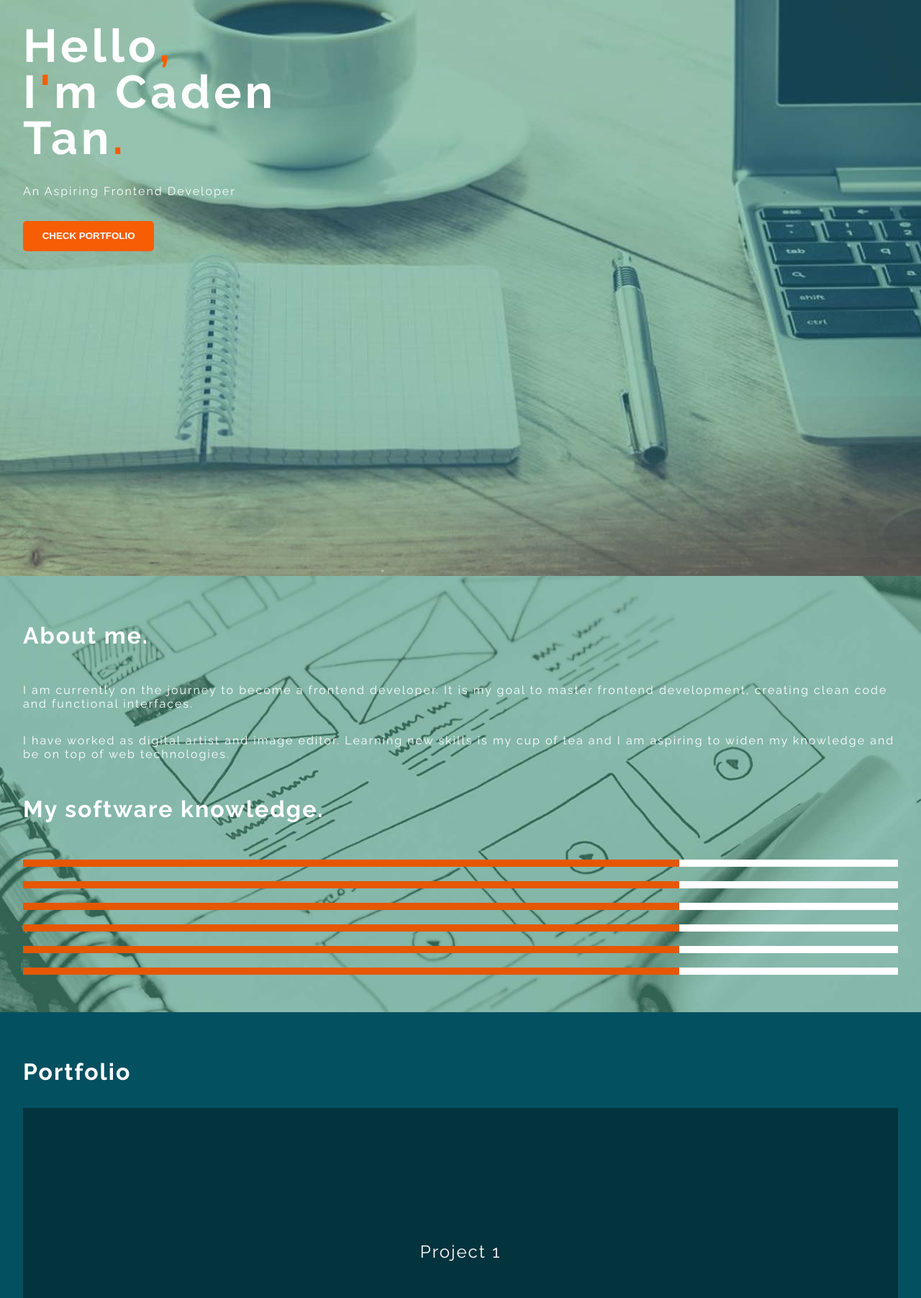
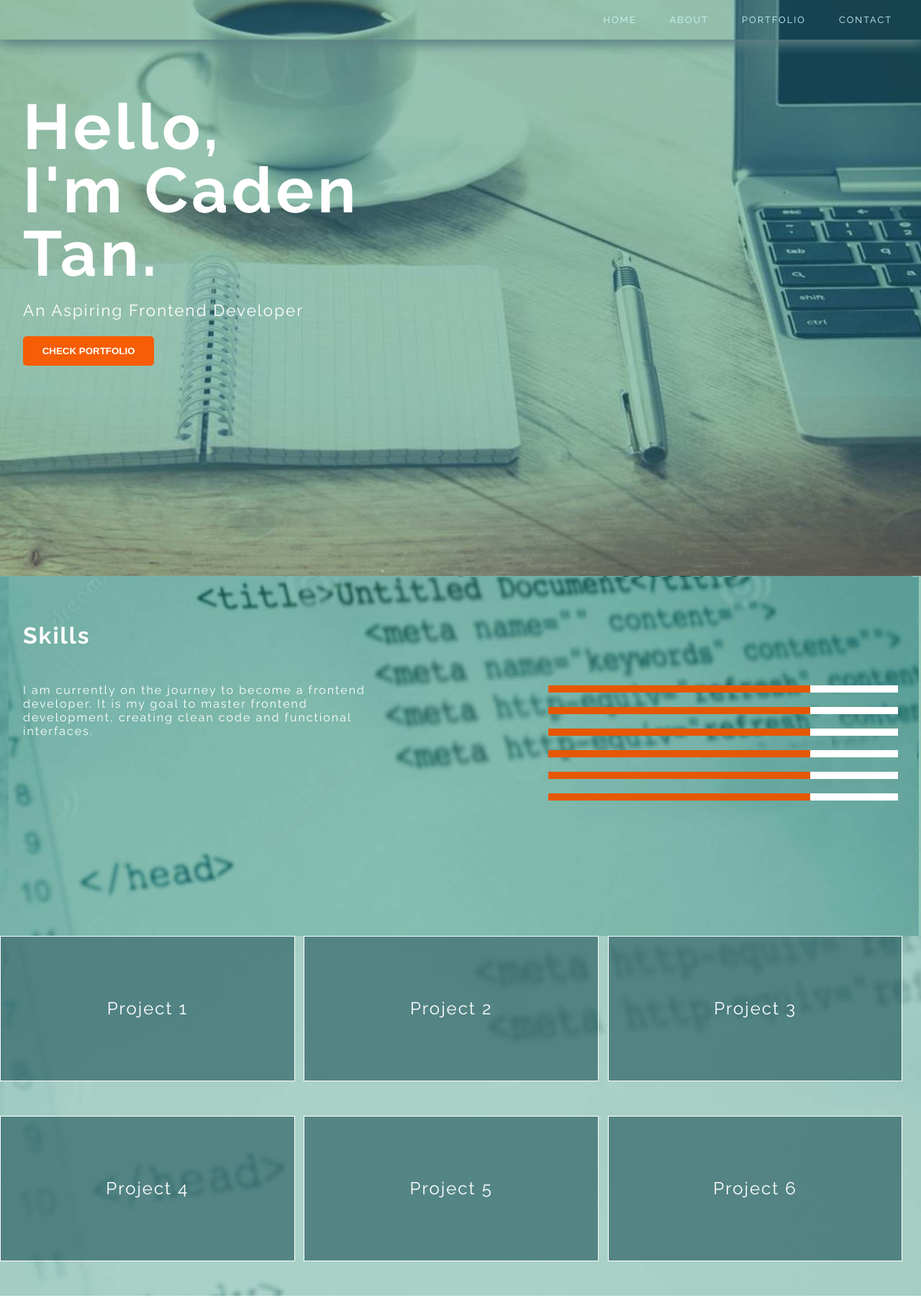
Before and after one commit to cadtan/portfolio, a plain HTML site: page index.html in a window 1280 px wide. Shown: the top 1803 px of the page at 72% size. Drawn offline with nearby package versions, Linux system fonts and the light colour scheme.

Commit message:
add navigation menu

```diff
--- a/css/style.css
+++ b/css/style.css
@@ -49,6 +49,10 @@ a {
 	text-decoration: none;
 }
 
+li {
+	list-style: none;
+}
+
 /* Basic elements
 ===================== */
 
@@ -74,11 +78,82 @@ button {
 }
 
 
+/* Navigation menu
+===================== */
+
+.nav-menu {
+	text-align: center;
+	width: 100%;
+	padding: 0 20px;
+	display: none;
+	margin-top: 71px;
+	background-color: #305260;
+	box-shadow: 5px 5px 5px rgba(73, 123 128, .5);
+}
+
+.nav-menu li a {
+	display: block;
+	text-transform: uppercase;
+	padding: 2em 0;
+	color: #cdfbff;
+	border-bottom: 1px solid #416d80;
+}
+
+.mobile-bar {
+	/*width: 3em;*/
+	display: block;
+	float: right;
+	margin: 1em;
+	cursor: pointer;
+}
+
+.bar1,
+.bar2,
+.bar3 {
+	width: 35px;
+	height: 5px;
+	margin-bottom: 8px;
+	background-color: #fff;
+	transition: all ease-in-out 200ms;
+}
+
+.change .bar1 {
+	-webkit-transform: rotate(-45deg) translate(-9px, 6px);
+	transform: rotate(-45deg) translate(-9px, 6px);
+}
+
+.change .bar2 {
+	opacity: 0;
+}
+
+.change .bar3 {
+	-webkit-transform: rotate(45deg) translate(-11px, -10px);
+	transform: rotate(45deg) translate(-11px, -10px);
+}
+
 /* header
 ===================== */
 
 .header {
-	background: url(../images/header-bg.jpg);
+	position: absolute;
+	width: 100%;
+	box-shadow: 2px 2px 20px #5c8184;
+}
+
+.logo {
+	font-size: 1.8em;
+	float: left;
+	padding: 10px;
+	color: #cdfbff;
+}
+
+
+
+/* home
+===================== */
+
+.home {
+	background: url(../images/home-bg.jpg);
 	background-size: cover;
 	background-repeat: no-repeat;
 	background-position: center;
@@ -87,25 +162,22 @@ button {
 	color: #fff;
 }
 
-
-.header p {
+.home p {
 	width: 35%;
 	margin: 20px 0;
 }
 
 .name {
-	/*font-size: 5.5em;*/
-	font-size: 4em;
+	font-size: 3.5em;
 	line-height: 1em;
 	letter-spacing: 5px;
 	text-transform: none;
+	margin-top: 100px;
 }
 
 .title {
-	/*font-size: 1.4em;*/
 	font-size: 1em;
 	font-weight: 400;
-	margin: 1em 0;
 }
 
 .resume-btn {
@@ -127,18 +199,10 @@ button {
 ===================== */
 
 
-.header,
+.home,
 .about {
 	transition: initial;
 }
-
-.text {
-	height: 100px;
-	width: 200px;
-	background-color: #fff;
-	padding-top: 15em;
-}
-
 
 
 /* About
@@ -146,6 +210,7 @@ button {
 
 .about {
 	background: url(../images/about-bg.jpg);
+	background: url(../images/skills-bg.jpg);
 	background-size: cover;
 	background-repeat: no-repeat;
 	background-position: center;
@@ -181,28 +246,26 @@ button {
 	background-color: #E55701;
 }
 
-.skills {
-	background: url(../images/skills-bg.jpg);
-	background-size: cover;
-	background-repeat: no-repeat;
-	background-position: center;
-	background-attachment: fixed;
-}
 
 /* portfolio
 ===================== */
 
 .portfolio {
-	background-color: #035061;
+	/*background-color: #035061;*/
+	background: url(../images/skills-bg2.jpg);
+	background-attachment: fixed;
+	background-position: 0 50%;
 	color: #fff;
 }
 
 .project {
-	background-color: #03333D;
+	background-color: rgba(1, 59, 66, .5);
+	border: 1px solid #fff;
 	font-size: 1.5em;
-	line-height: 400px;
-	height: 400px;
+	line-height: 200px;
+	width: 100%;
 	margin-bottom: 2em;
+	/*margin-top: -50px;*/
 	text-align: center;
 }
 
@@ -211,6 +274,8 @@ button {
 
 .contact {
 	color: #000;
+	/*background: url(../images/about-bg.jpg);*/
+	background-position: 0% 0;
 }
 
 a.email {
@@ -225,15 +290,95 @@ a.email {
 	margin-right: 2em;
 }
 
+/* footer
+===================== */
+
+footer {
+	background-color: #025764;
+	padding: 1em;
+}
+
 
 /* Media Query
 ===================== */
 
 @media (min-width: 960px) {
 
-	.header {
-		/*padding-top: 10vh;*/
+	/********** home ***********/
+
+	.home {
 		height: 100vh;
 	}
 
+	.name {
+		font-size: 5.5em;
+	}
+
+
+	.title {
+		font-size: 1.4em;
+	}
+
+	.mobile-bar {
+		display: none;
+	}
+
+	.nav-menu {
+		display: block;
+		margin-top: 0;
+		background: transparent;
+		box-shadow: 2px 2px 20px #5c8184;
+	}
+
+	.nav-menu ul {
+		float: right;
+	}
+
+	.nav-menu li {
+		display: inline-block;
+	}
+
+	.nav-menu li a {
+		font-size: 0.8em;
+		padding: 20px;
+		border-bottom: 0;
+	}
+
+	/********** About ***********/
+
+	.about {
+		height: 500px;
+	}
+
+	.info {
+		float: left;
+	}
+
+	.skills {
+		float: right;
+		padding-top: 100px;
+	}
+
+	.info,
+	.skills {
+		width: 40%;
+	}
+
+	.info {
+		margin-right: 5em;
+	}
+
+
+	/********** Portfolio ***********/
+
+	.project {
+		float: left;
+		margin-right: 1%;
+		width: 32%;
+	}
+
+	.project:last-child {
+		margin-right: 0;
+	}
+
 }
--- a/index.html
+++ b/index.html
@@ -2,6 +2,7 @@
 <html lang="en">
 <head>
 	<meta charset="UTF-8">
+	<meta name="viewport" content="width=device-width, initial-scale=1.0">
 	<title>Caden Tan Portfolio</title>
 	<link href="https://fonts.googleapis.com/css?family=Raleway:400,700" rel="stylesheet">
 	<link rel="stylesheet" href="css/style.css">
@@ -9,21 +10,41 @@
 </head>
 <body>
 
-<section class="header parallax-bg">
-	<div class="container">
-		<h1 class="name">Hello<span class="orange">,</span><br> I<span class="orange">'</span>m Caden<br> Tan<span class="orange">.</span></h1>
+<section class="header clearfix">
+	<div class="mobile-bar">
+		<div class="bar1"></div>
+		<div class="bar2"></div>
+		<div class="bar3"></div>
+	</div>
+
+	<nav class="nav-menu clearfix">
+		<!-- <h1 class="logo">\C:\T</h1> -->
+		<ul>
+			<li><a href="#">Home</a></li>
+			<li><a href="#">About</a></li>
+			<li><a href="#">Portfolio</a></li>
+			<li><a href="#">Contact</a></li>
+		</ul>
+	</nav>
+</section>
+
+<section class="home parallax-bg clearfix">
+		<div class="container clearfix">
+		<h1 class="name">Hello,<br> I'm Caden<br> Tan.</h1>
 		<h2 class="title">An Aspiring Frontend Developer</h2>
 		<button class="resume-btn">Check Portfolio</button>
 	</div>
 </section>
 
 <section class="about parallax-bg2">
-	<div class="container">
-		<h2>About me.</h2>
+	<div class="container clearfix">
+		<div class="info">
+			<h2>Skills</h2>
 			<p>I am currently on the journey to become a frontend developer. It is my goal to master frontend development, creating clean code and functional interfaces.</p>
-		<p>I have worked as digital artist and image editor. Learning new skills is my cup of tea and I am aspiring to widen my knowledge and be on top of web technologies.</p>
-
-		<h2>My software knowledge.</h2>
+		<!-- 	<p>I have worked as digital artist and image editor. Learning new skills is my cup of tea and I am aspiring to widen my knowledge and be on top of web technologies.</p> -->
+		</div>
+		<div class="skills">
+			<!-- <h2>My software knowledge.</h2> -->
 			<!-- Progress bar -->
 			<div class="progress-wrap">
 				<div class="progress-bar" data-percent="75"></div>
@@ -43,19 +64,21 @@
 			<div class="progress-wrap">
 				<div class="progress-bar" data-percent="75"></div>
 			</div>
-
+		</div>
 	</div>
 </section>
 
 <!-- Portfolio -->
-<section class="portfolio">
-	<div class="container">
-		<h2>Portfolio</h2>
+<section class="portfolio clearfix">
+	<!-- <div class="container clearfix">		 -->
+		<!-- <h2>Portfolio</h2> -->
 		<div class="project">Project 1</div>
 		<div class="project">Project 2</div>
 		<div class="project">Project 3</div>
 		<div class="project">Project 4</div>
-	</div>
+		<div class="project">Project 5</div>
+		<div class="project">Project 6</div>
+	<!-- </div> -->
 </section>
 
 <!-- Contact -->
@@ -72,7 +95,9 @@
 </section>
 
 
-
+<footer>
+	<h3>Caden Tan Portfolio 2017</h3>
+</footer>
 
 
 
--- a/js/main.js
+++ b/js/main.js
@@ -1,3 +1,19 @@
+/* =================================
+  Menu Bar
+==================================== */
+
+var $mobileBar = $('.mobile-bar');
+var $navMenu = $(".nav-menu");
+
+
+$mobileBar.on('click', function() {
+	$(this).toggleClass("change");
+	$navMenu.slideToggle("slow");
+});
+
+
+
+
 /* =================================
   Parallax
 ==================================== */
```
Also changed, not shown: images/home-bg.jpg (renamed from images/header-bg.jpg), images/skills-bg2.jpg (added). Lines whose indentation alone changed are shown as unchanged.
